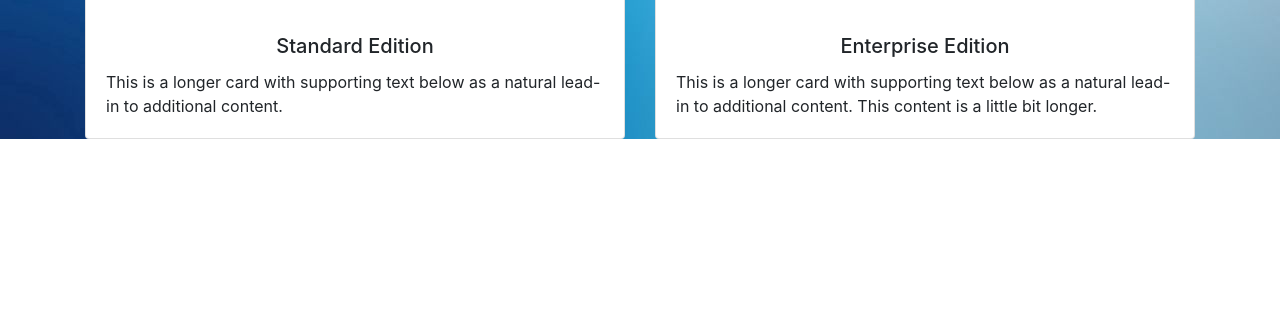
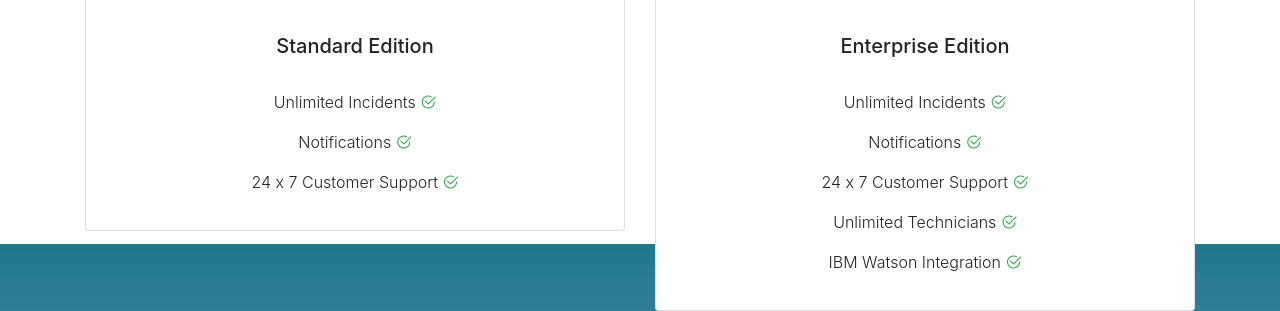
Before and after one commit to naveenkosigi/it-helpdesk-frontend, an Angular app: page /home/pricing in a window 1280 px wide. Shown: the part 1056-1367 px from the top of the page. Before the commit the page ends 1195 px from the top, so only its background shows below. Built offline with nearby package versions, Linux system fonts and the light colour scheme.

Commit message:
Created basic product page animation

```diff
--- a/angular.json
+++ b/angular.json
@@ -24,7 +24,8 @@
               "src/assets"
             ],
             "styles": [
-              "./node_modules/bootstrap/dist/css/bootstrap.css"
+              "./node_modules/bootstrap/dist/css/bootstrap.css",
+              "./node_modules/bootstrap-icons/font/bootstrap-icons.css"
             ],
             "scripts": []
           },
--- a/src/app/pricing-page/pricing-page.component.css
+++ b/src/app/pricing-page/pricing-page.component.css
@@ -16,3 +16,7 @@
 .card-container{
   padding-top: 30px;
 }
+
+.feature-start{
+  padding-top: 20px;
+}
--- a/src/app/pricing-page/pricing-page.component.html
+++ b/src/app/pricing-page/pricing-page.component.html
@@ -3,19 +3,25 @@
   <div class="row row-cols-1 row-cols-md-2 card-container">
     <div class="col">
       <div class="card">
-        <img src="../../assets/Standard edition Pricing.jpg" class="card-img-top" alt="...">
+        <img src="../../assets/Standard edition Pricing.jpg" class="card-img-top" alt="Standard Edition">
         <div class="card-body">
           <h5 class="card-title text-center">Standard Edition</h5>
-          <p class="card-text">This is a longer card with supporting text below as a natural lead-in to additional content.</p>
+          <p class="font-weight-light text-center feature-start">Unlimited Incidents <i class="bi bi-check2-circle text-success"></i></p>
+          <p class="font-weight-light text-center">Notifications <i class="bi bi-check2-circle text-success"></i></p>
+          <p class="font-weight-light text-center">24 x 7 Customer Support <i class="bi bi-check2-circle text-success"></i></p>
         </div>
       </div>
     </div>
     <div class="col">
       <div class="card">
-        <img src="../../assets/Enterprise edition Pricing.jpg" class="card-img-top" alt="...">
+        <img src="../../assets/Enterprise edition Pricing.jpg" class="card-img-top" alt="Enterprise Edition">
         <div class="card-body">
           <h5 class="card-title text-center">Enterprise Edition</h5>
-          <p class="card-text">This is a longer card with supporting text below as a natural lead-in to additional content. This content is a little bit longer.</p>
+          <p class="font-weight-light text-center feature-start">Unlimited Incidents <i class="bi bi-check2-circle text-success"></i></p>
+          <p class="font-weight-light text-center">Notifications <i class="bi bi-check2-circle text-success"></i></p>
+          <p class="font-weight-light text-center">24 x 7 Customer Support <i class="bi bi-check2-circle text-success"></i></p>
+          <p class="font-weight-light text-center">Unlimited Technicians <i class="bi bi-check2-circle text-success"></i></p>
+          <p class="font-weight-light text-center">IBM Watson Integration <i class="bi bi-check2-circle text-success"></i></p>
         </div>
       </div>
     </div>
--- a/src/app/product-page/product-page.component.css
+++ b/src/app/product-page/product-page.component.css
@@ -2,3 +2,38 @@
 .carousel-indicators li{
   background-color: black;
 }
+
+
+.scene {
+  width: 100%;
+  height: 100%;
+  perspective: 600px;
+}
+
+.card {
+  width: 100%;
+  height: 100%;
+  transition: transform 1s;
+  transform-style: preserve-3d;
+  cursor: pointer;
+  position: relative;
+}
+
+.card.is-flipped {
+  transform: rotatex(180deg);
+}
+
+.card__face {
+  position: absolute;
+  width: 100%;
+  height: 100%;
+  text-align: center;
+  font-weight: bold;
+  -webkit-backface-visibility: hidden;
+  backface-visibility: hidden;
+}
+
+.card__face--back {
+  background: blue;
+  transform: rotatex(180deg);
+}
--- a/src/app/product-page/product-page.component.html
+++ b/src/app/product-page/product-page.component.html
@@ -1,19 +1,34 @@
   <!-- <div class="text-center">
     <img src="../../assets/045231e6-aa73-4076-982a-1ba809152c11_200x200.png" alt="logo">
-  </div> -->
+  </div>
 <div class='container'>
   <div class='col-12'>
       <ngb-carousel>
           <ng-template ngbSlide>
-            <img src="../../assets/4445.jpg" alt="Jaipur Metro" style="width: 100%;height: 80%;">
+            <img src="../../assets/4445.jpg" alt="Jaipur Metro">
               <div class="carousel-caption">
               </div>
           </ng-template>
           <ng-template ngbSlide>
-            <img src="../../assets/6308.jpg" alt="Mumbai Metro" style="width: 100%;height: 80%;">
+            <img src="../../assets/6308.jpg" alt="Mumbai Metro">
               <div class="carousel-caption">
               </div>
           </ng-template>
       </ngb-carousel>
   </div>
+</div> -->
+
+
+
+
+
+<div class="scene scene--card">
+  <div class="card">
+    <div class="card__face card__face--front">
+      <div class="container">
+        <img src="../../assets/6308.jpg" style="width: 100%;height: 70%;">
+      </div>
+    </div>
+    <div class="card__face card__face--back">back</div>
+  </div>
 </div>
--- a/src/app/product-page/product-page.component.ts
+++ b/src/app/product-page/product-page.component.ts
@@ -15,6 +15,10 @@ export class ProductPageComponent implements OnInit {
   }
 
   ngOnInit(): void {
+    var card = document.querySelector('.card');
+    card.addEventListener( 'click', function() {
+    card.classList.toggle('is-flipped');
+    });
   }
 
 }
```
Also changed, not shown: src/assets/homepage-temp-background.jpg.
